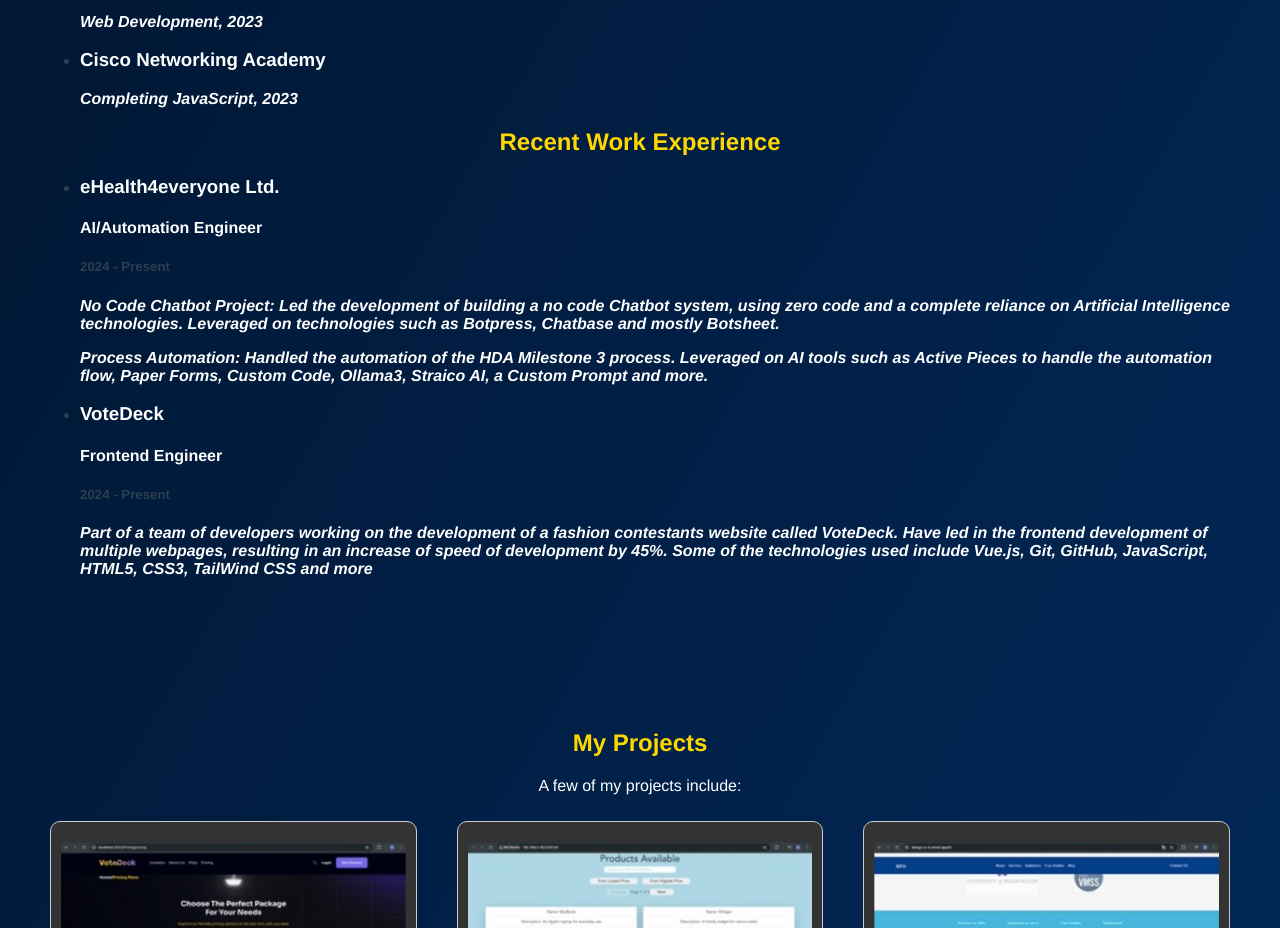
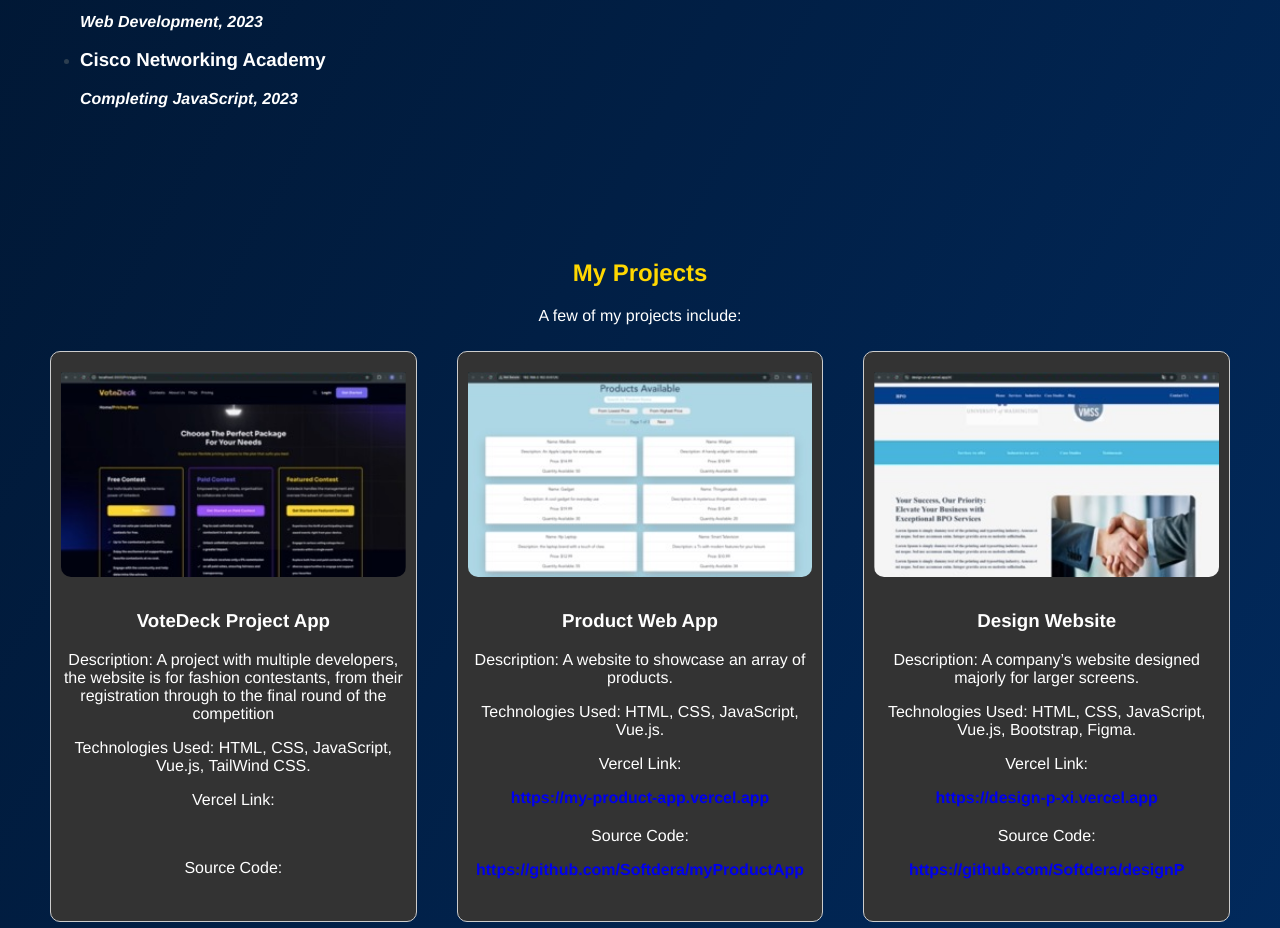
Before and after one commit to Softdera/dera-portfolio, a Vue app: page / in a window 1280 px wide. Shown: the part 1260-2188 px from the top of the page. Built offline with nearby package versions, Linux system fonts and the light colour scheme.

Commit message:
thirt commit

```diff
--- a/src/components/About.vue
+++ b/src/components/About.vue
@@ -31,7 +31,7 @@
             </li-->
         </ul>
 
-        <h2 style="margin-top: 20px;">Recent Work Experience</h2>
+        <!--h2 style="margin-top: 20px;">Recent Work Experience</h2>
         <ul>
             <li>
                 <h3> eHealth4everyone Ltd. </h3>
@@ -39,10 +39,12 @@
                  <h5>2024 - Present</h5>
                 <p>No Code Chatbot Project: Led the development of building a no code Chatbot system, using zero code and a complete reliance on Artificial Intelligence technologies.
                    Leveraged on technologies such as Botpress, Chatbase and mostly Botsheet.
-                   <!--span>With a 99% accuracy when responding to user quieries on a large dataset of over 50,000 rows. Created the SOP for the step by step process of creating a no code Chatbot using Botsheet from scratch as well as a Custom Prompt.</span--></p>
-                <p>Process Automation: Handled the automation of the HDA Milestone 3 process. <!--span>developedthe step by step automated process for scoring/validating the Milestone 3 submission for the Graduate Fellowship Grant. </span-->
+                   <span>With a 99% accuracy when responding to user quieries on a large dataset of over 50,000 rows. Created the SOP for the step by step process of creating a no code Chatbot using Botsheet from scratch as well as a Custom Prompt.</span></p>
+                <p>Process Automation: Handled the automation of the HDA Milestone 3 process. <span>developedthe step by step automated process for scoring/validating the Milestone 3 submission for the Graduate Fellowship Grant. </span>
                   Leveraged on AI tools such as Active Pieces to handle the automation flow, Paper Forms, Custom Code, Ollama3, Straico AI, a Custom Prompt and more.
-                 <!--span>  Developed a Custom Prompt for evaluating dynamically the Milestone submitted by the HDA Fellows against a predefined methodology and criteria. Developed a Custom Prompt that carries out these evaluation with an accuracy rate of over 95%. Thus, easing the process for the HDA Committee.</span-->
+                 <span>  Developed a Custom Prompt for evaluating dynamically the Milestone submitted by the HDA Fellows against a predefined methodology and criteria.
+                  Developed a Custom Prompt that carries out these evaluation with an accuracy rate of over 95%.
+                  Thus, easing the process for the HDA Committee.</span>
                    </p>
               </li>
             <li>
@@ -59,8 +61,8 @@
                 <h4 style="color: white;">Frontend Intern</h4>
                 <h5>2024 </h5>
                 <p>Handled the frontend development of a Healthcare system website for a hospital,
-                   adding functionalities using JavaScript, making it responsive and more.</p-->
-        </ul>
+                   adding functionalities using JavaScript, making it responsive and more.</p>
+        </ul-->
       </div>
     </section>
   </template>
```
